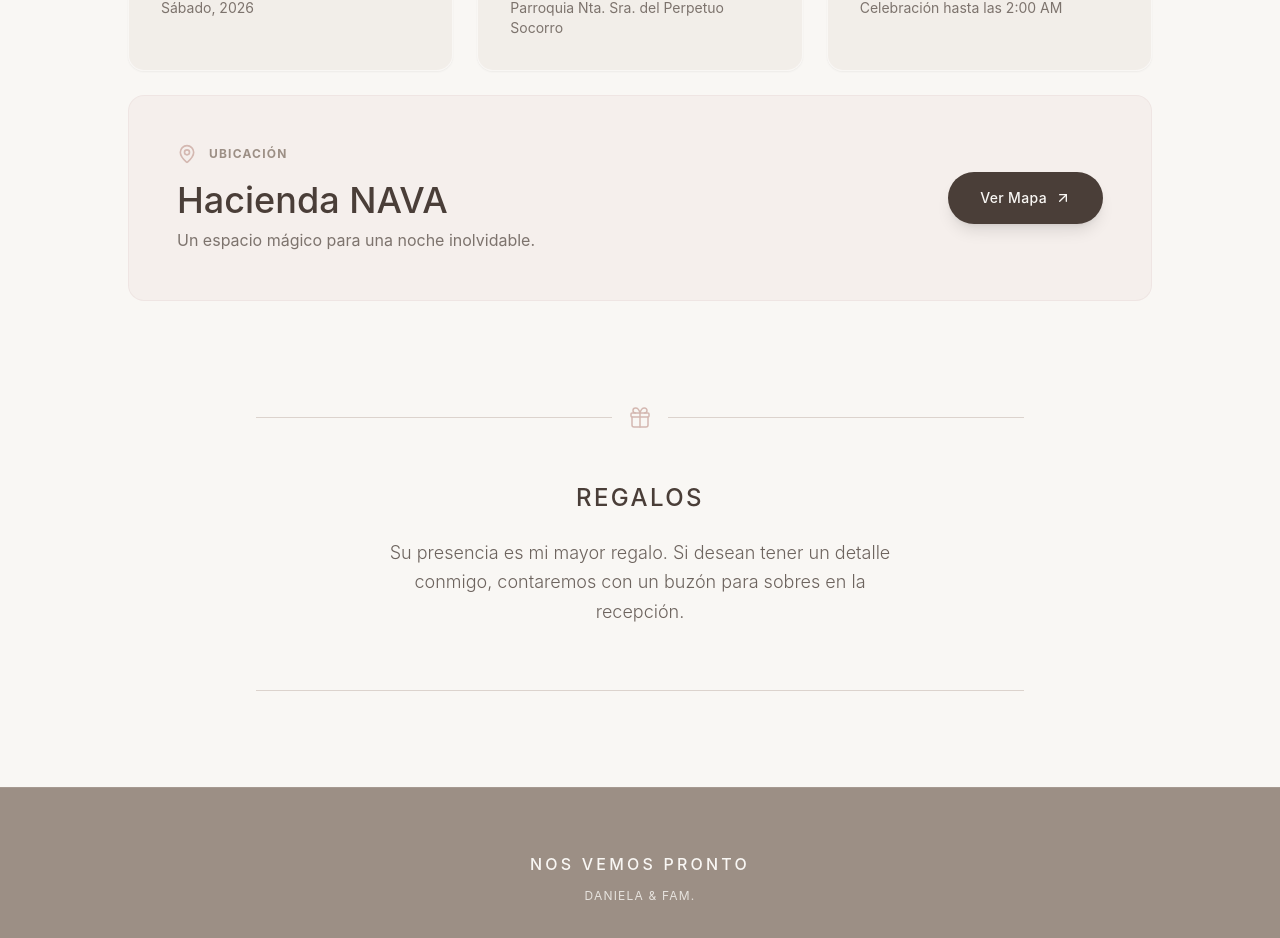
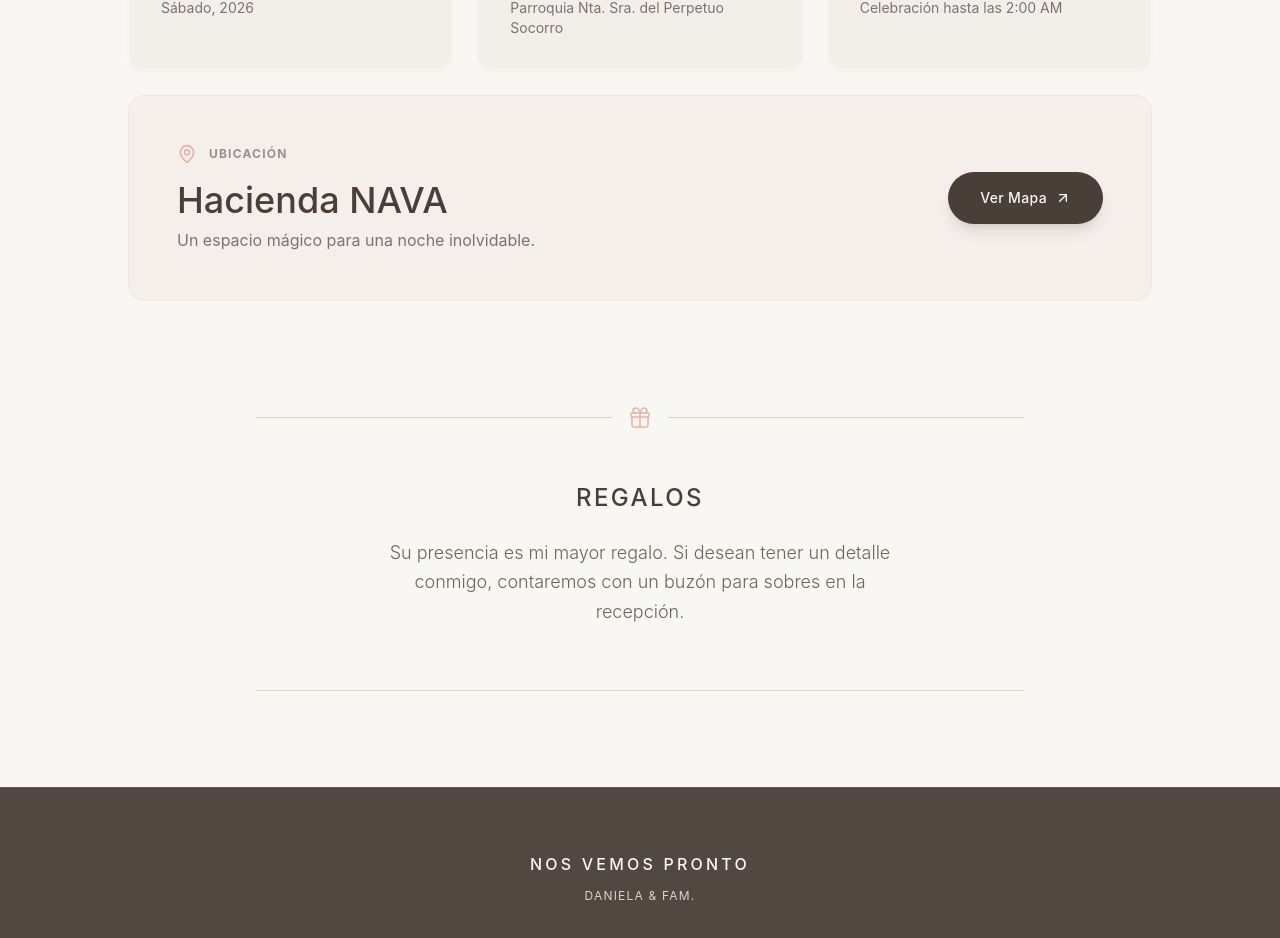
Before and after one commit to belman04/XV-Invitation, a React (Vite) app: page / in a window 1280 px wide. Shown: the part 1572-2510 px from the top of the page. Built offline with nearby package versions, Linux system fonts and the light colour scheme.

Commit message:
style: se ajusto lo responsive de el countdown y se cambio el color accent-sage

```diff
--- a/src/components/Countdown.tsx
+++ b/src/components/Countdown.tsx
@@ -26,11 +26,11 @@ const Countdown = ({ targetDate }: { targetDate: string }) => {
   }, [targetDate]);
 
   return (
-    <div className="flex flex-wrap justify-center gap-4 md:gap-8 w-full max-w-4xl mx-auto">
+    <div className="flex flex-nowrap justify-center gap-2 md:gap-8 w-full max-w-4xl mx-auto">
       {Object.entries(timeLeft).map(([label, value]) => (
         <div key={label} className="flex flex-col items-center">
-          <div className="w-20 h-24 md:w-32 md:h-40 bg-surface rounded-xl flex items-center justify-center mb-3 transition-transform hover:-translate-y-1 duration-500">
-            <span className="text-3xl md:text-6xl font-light text-text-primary tracking-tighter">
+          <div className="w-16 h-20 md:w-32 md:h-40 bg-surface rounded-xl flex items-center justify-center mb-3 transition-transform hover:-translate-y-1 duration-500">
+            <span className="text-2xl md:text-6xl font-light text-text-primary tracking-tighter">
               {value < 10 ? `0${value}` : value}
             </span>
           </div>
--- a/src/pages/Home.tsx
+++ b/src/pages/Home.tsx
@@ -62,7 +62,7 @@ const Home = () => {
       </main>
 
       {/* Footer */}
-      <footer className="bg-text-muted py-16 text-center px-6 border-t border-white/10">
+      <footer className="bg-text-primary/95 py-16 text-center px-6 border-t border-white/10">
         <p className="text-base font-medium tracking-[0.2em] mb-3 uppercase text-base/100">
           Nos vemos pronto
         </p>
--- a/tailwind.config.js
+++ b/tailwind.config.js
@@ -11,7 +11,7 @@ export default {
         surface: "#F0EBE6",
 
         "accent-nude": "#EADCD9",
-        "accent-sage": "#D4B8B1",
+        "accent-sage": "#E6B0A6",
         "ui-detail": "#DCD3CD",
 
         // Texto Apoyo
```
